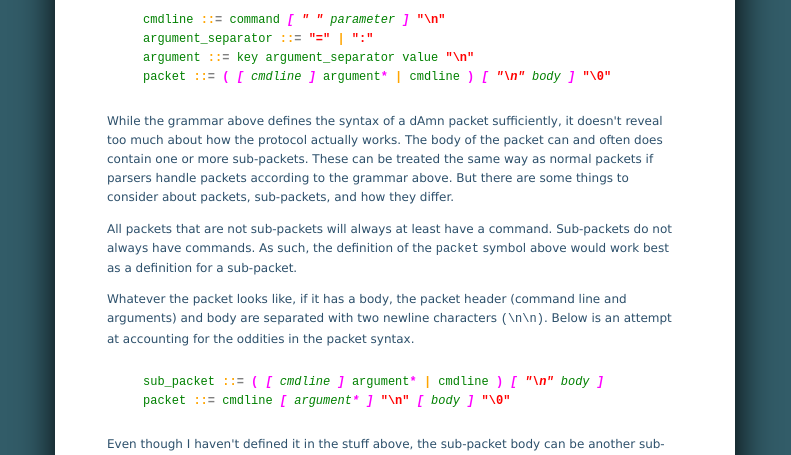
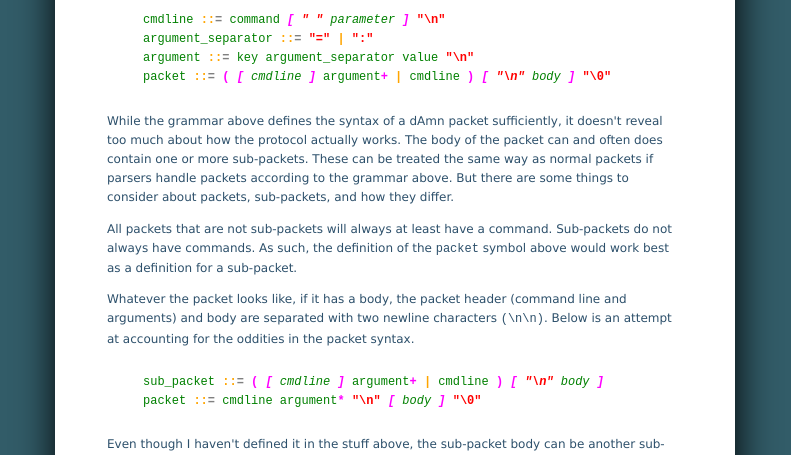
Before and after one commit to photofroggy/photofroggy.github.com, a plain HTML site: page index.html in a window 1280 px wide. Shown: the part 373-828 px from the top of the page, without its empty margins (245-1036 px from the left). Drawn offline with Linux system fonts and the light colour scheme.

Commit message:
simplified the grammar

```diff
--- a/index.html
+++ b/index.html
@@ -93,7 +93,7 @@
 <span class="symbol">cmdline</span> <span class="assign"><span class="op">::</span>=</span> <span class="symbol">command</span> <span class="optional">[ <span class="string">" "</span> <span class="symbol">parameter</span> ]</span> <span class="string">"\n"</span>
 <span class="symbol">argument_separator</span> <span class="assign"><span class="op">::</span>=</span> <span class="string">"="</span> <span class="op">|</span> <span class="string">":"</span>
 <span class="symbol">argument</span> <span class="assign"><span class="op">::</span>=</span> <span class="symbol">key argument_separator value</span> <span class="string">"\n"</span>
-<span class="symbol">packet</span> <span class="assign"><span class="op">::</span>=</span> <span class="group">( <span class="optional">[ <span class="symbol">cmdline</span> ]</span> <span class="symbol">argument</span>* <span class="op">|</span> <span class="symbol">cmdline</span> )</span> <span class="optional">[ <span class="string">"\n"</span> <span class="symbol">body</span> ]</span> <span class="string">"\0"</span></code></pre>
+<span class="symbol">packet</span> <span class="assign"><span class="op">::</span>=</span> <span class="group">( <span class="optional">[ <span class="symbol">cmdline</span> ]</span> <span class="symbol">argument</span>+ <span class="op">|</span> <span class="symbol">cmdline</span> )</span> <span class="optional">[ <span class="string">"\n"</span> <span class="symbol">body</span> ]</span> <span class="string">"\0"</span></code></pre>
             <p>
                 While the grammar above defines the syntax of a dAmn packet
                 sufficiently, it doesn't reveal too much about how the protocol
@@ -113,8 +113,8 @@
                 with two newline characters <code>(\n\n)</code>. Below is an
                 attempt at accounting for the oddities in the packet syntax.
             </p>
-            <pre class="bnf"><code><span class="symbol">sub_packet</span> <span class="assign"><span class="op">::</span>=</span> <span class="group">( <span class="optional">[ <span class="symbol">cmdline</span> ]</span> <span class="symbol">argument</span>* <span class="op">|</span> <span class="symbol">cmdline</span> )</span> <span class="optional">[ <span class="string">"\n"</span> <span class="symbol">body</span> ]</span>
-<span class="symbol">packet</span> <span class="assign"><span class="op">::</span>=</span> <span class="symbol">cmdline</span> <span class="optional">[ <span class="symbol">argument</span>* ]</span> <span class="string">"\n"</span> <span class="optional">[ <!--<span class="symbol">sup_packet</span> <span class="op">|</span> --><span class="symbol">body</span> ]</span> <span class="string">"\0"</span></code></pre>
+            <pre class="bnf"><code><span class="symbol">sub_packet</span> <span class="assign"><span class="op">::</span>=</span> <span class="group">( <span class="optional">[ <span class="symbol">cmdline</span> ]</span> <span class="symbol">argument</span>+ <span class="op">|</span> <span class="symbol">cmdline</span> )</span> <span class="optional">[ <span class="string">"\n"</span> <span class="symbol">body</span> ]</span>
+<span class="symbol">packet</span> <span class="assign"><span class="op">::</span>=</span> <span class="symbol">cmdline</span> <span class="symbol">argument</span>* <span class="string">"\n"</span> <span class="optional">[ <!--<span class="symbol">sup_packet</span> <span class="op">|</span> --><span class="symbol">body</span> ]</span> <span class="string">"\0"</span></code></pre>
             <p>
                 Even though I haven't defined it in the stuff above, the
                 sub-packet body can be another sub-packet. And so on and so
```
